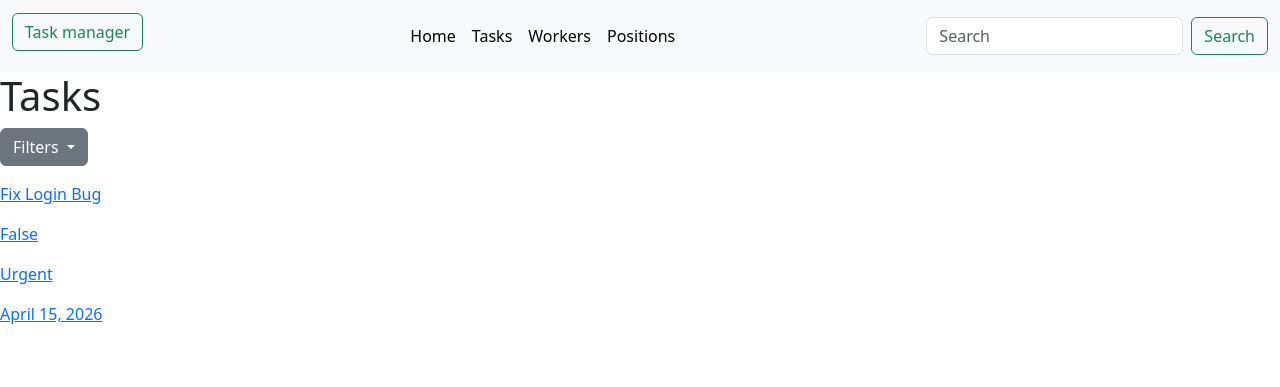
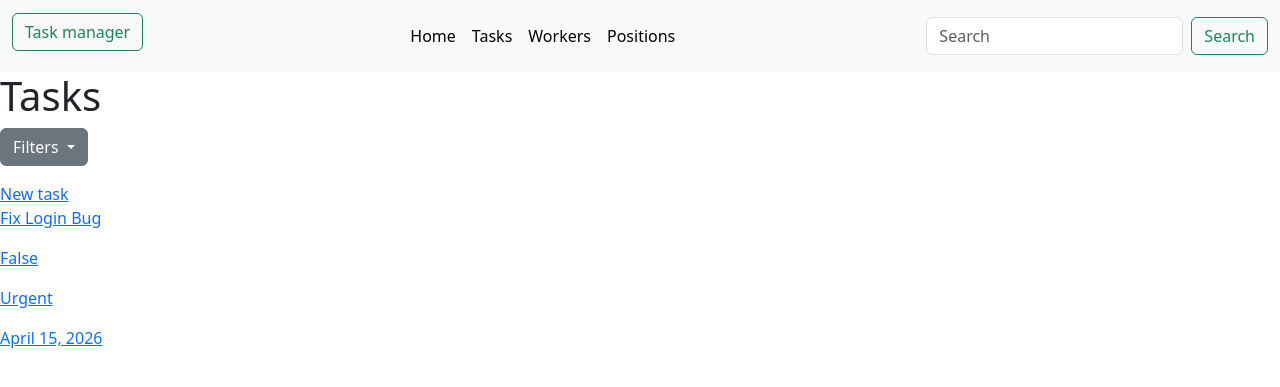
Before and after one commit to viloker/task_manager, a Django app: page /tasks/ in a window 1280 px wide. Shown: the top 387 px of the page. Run offline with Django 5.2, Linux system fonts and the light colour scheme; a user stored in the database is signed in; data comes from the database, SQL or seed files in the repository.

Commit message:
Add link for create new task in task_list.html

```diff
--- a/templates/task/task_list.html
+++ b/templates/task/task_list.html
@@ -23,6 +23,10 @@
   </ul>
 </div>
 
+<div>
+   <a href="{% url 'task:task-create' %}">New task</a>
+</div>
+
 {% for task in task_list %}
 <div>
   <a href="{% url 'task:task-detail' pk=task.id %}">
```
